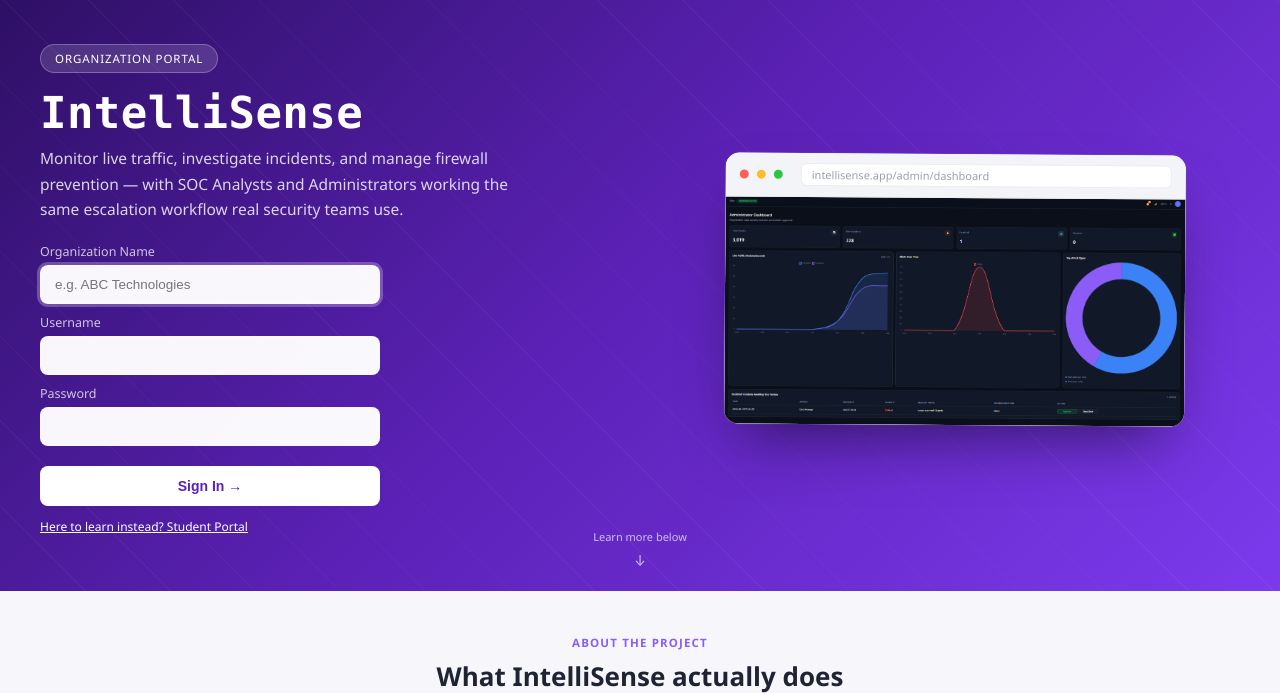
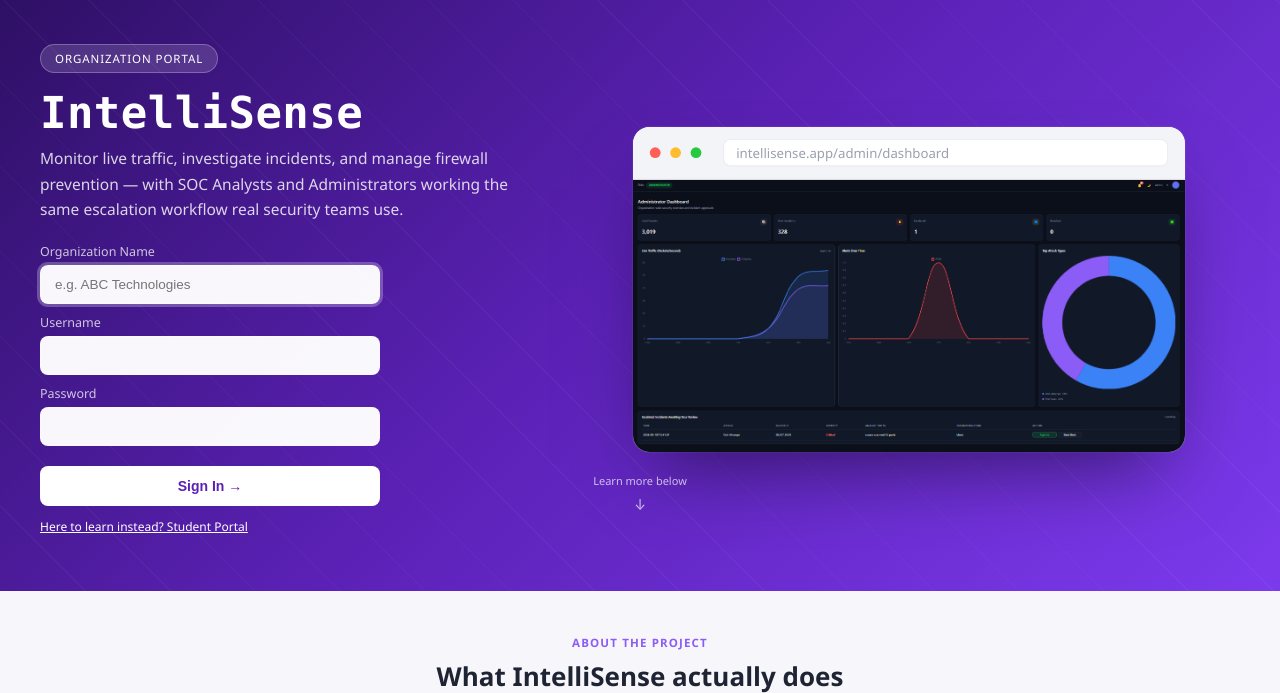
Before and after one commit to abhasingh132007-sys/IntelliSense, a Flask app: page / in a window 1280 px wide. Shown: the part 55-748 px from the top of the page. Run offline with Flask 3, Linux system fonts and the light colour scheme.

Commit message:
Image added

```diff
--- a/templates/organization_login.html
+++ b/templates/organization_login.html
@@ -50,9 +50,9 @@
                 <a href="{{ url_for('student_login') }}">Here to learn instead? Student Portal</a>
             </div>
         </div>
-
         <div class="gradient-hero-right">
-            <div class="preview-card">
+            <!-- Added a scale transform and set the origin to the right so it expands toward the empty center space -->
+            <div class="preview-card" style="transform: scale(1.2); transform-origin: center right;">
                 <div class="preview-titlebar">
                     <span class="preview-dot" style="background:#ff5f57;"></span>
                     <span class="preview-dot" style="background:#febc2e;"></span>
@@ -66,8 +66,6 @@
                 </div>
             </div>
         </div>
-    </div>
-
     <div class="scroll-hint">
         <span>Learn more below</span>
         <span class="arrow">↓</span>
```
